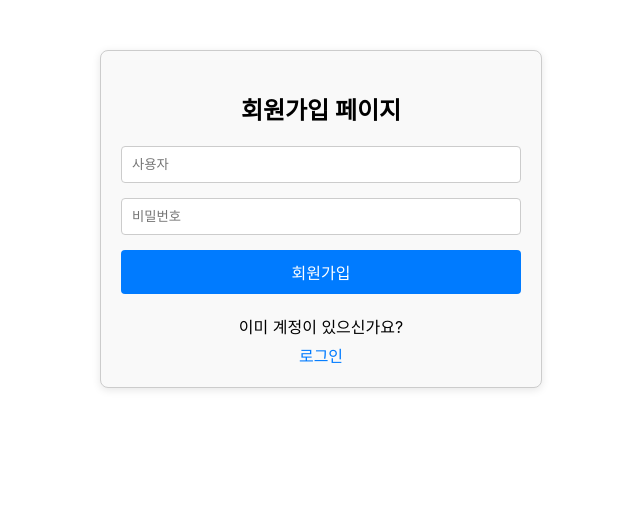
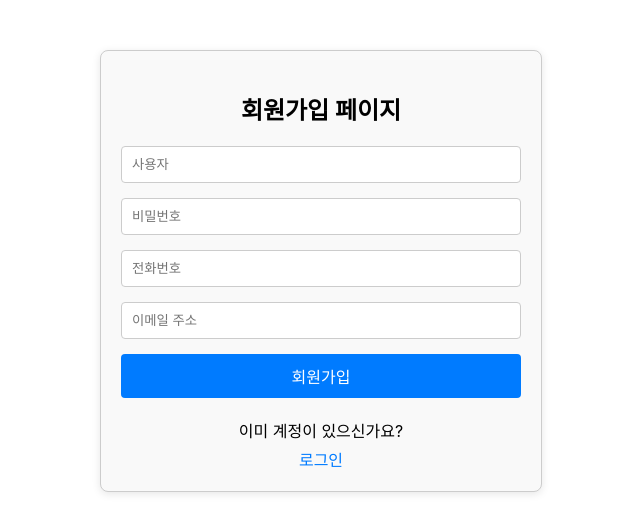
Before and after one commit to Yongwoo-lab/OSS-3_Team-27, a React (Create React App) app in the folder my-react-app/: page /register in a window 1280 px wide. Shown: the top 532 px of the page, without its empty margins (319-959 px from the left). Built offline with nearby package versions, Linux system fonts and the light colour scheme.

Commit message:
Update Register.js

```diff
--- a/my-react-app/src/components/Register.js
+++ b/my-react-app/src/components/Register.js
@@ -6,17 +6,26 @@ import '../Auth.css'; // 공통 스타일 파일 추가
 const Register = () => {
   const [user, setUser] = useState('');
   const [password, setPassword] = useState('');
+  const [phone, setPhone] = useState('');
+  const [email, setEmail] = useState('');
   const [message, setMessage] = useState('');
 
   const handleRegister = async () => {
     try {
-      const newUser = { User: user, Password: password };
+      const newUser = {
+        User: user,
+        Password: password,
+        Phone: phone,
+        Email: email,
+      };
       const response = await axios.post('https://674be82c71933a4e88564820.mockapi.io/User_ID_PW', newUser);
 
       if (response.status === 201) {
         alert('회원가입 성공!');
         setUser('');
         setPassword('');
+        setPhone('');
+        setEmail('');
       }
     } catch (error) {
       console.error('회원가입 중 오류가 발생했습니다.', error);
@@ -45,6 +54,24 @@ const Register = () => {
           className="auth-input"
         />
       </div>
+      <div className="auth-input-group">
+        <input
+          type="text"
+          placeholder="전화번호"
+          value={phone}
+          onChange={(e) => setPhone(e.target.value)}
+          className="auth-input"
+        />
+      </div>
+      <div className="auth-input-group">
+        <input
+          type="email"
+          placeholder="이메일 주소"
+          value={email}
+          onChange={(e) => setEmail(e.target.value)}
+          className="auth-input"
+        />
+      </div>
       <button onClick={handleRegister} className="auth-button">회원가입</button>
       <p className="auth-message">{message}</p>
       <div className="auth-footer">
```
